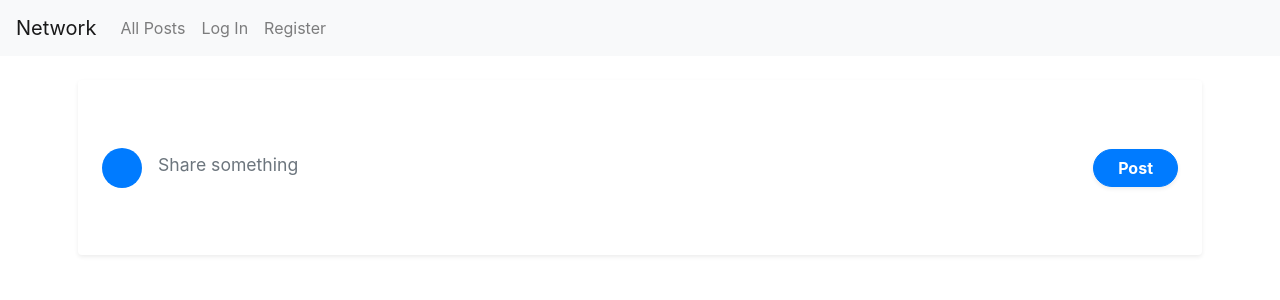
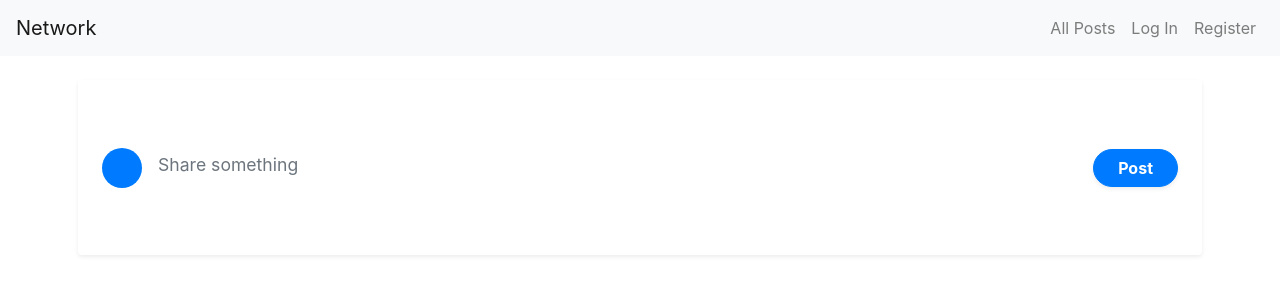
Before and after one commit to saidbaraou/network, a Django app: page / in a window 1280 px wide. Shown: the top 300 px of the page. Run offline with Django 3.2, Linux system fonts and the light colour scheme; some libraries are stand-ins or nearby versions.

Commit message:
style(nav): Style the navigation for a better UX/UI

```diff
--- a/network/templates/network/layout.html
+++ b/network/templates/network/layout.html
@@ -9,15 +9,22 @@
         integrity="sha384-Vkoo8x4CGsO3+Hhxv8T/Q5PaXtkKtu6ug5TOeNV6gBiFeWPGFN9MuhOf23Q9Ifjh" crossorigin="anonymous">
     <link href="{% static 'network/styles.css' %}" rel="stylesheet">
     <link rel="stylesheet" href="https://cdnjs.cloudflare.com/ajax/libs/font-awesome/6.0.0/css/all.min.css">
+    <script src="https://cdn.jsdelivr.net/npm/bootstrap@5.3.0/dist/js/bootstrap.bundle.min.js"></script>
 </head>
 
 <body>
 
-    <nav class="navbar navbar-expand-lg navbar-light bg-light">
+    <nav class="navbar navbar-expand navbar-light bg-light">
+        <div class="container-fluid">
             <a class="navbar-brand" href="#">Network</a>
 
-        <div>
-            <ul class="navbar-nav mr-auto">
+            <!-- <button class="navbar-toggler" type="button" data-bs-toggle="collapse" data-bs-target="#navbarNav"
+                aria-controls="navbarNav" aria-expanded="false" aria-label="Toggle navigation">
+                <span class="navbar-toggler-icon"></span>
+            </button> -->
+
+            <div class="collapse navbar-collapse" id="navbarNav">
+                <ul class="navbar-nav ml-auto">
                     {% if user.is_authenticated %}
                     <li class="nav-item">
                         <a class="nav-link" href="#"><strong>{{ user.username }}</strong></a>
@@ -43,6 +50,7 @@
                     {% endif %}
                 </ul>
             </div>
+        </div>
     </nav>
 
     <div class="body">
```
Lines whose indentation alone changed are shown as unchanged.
